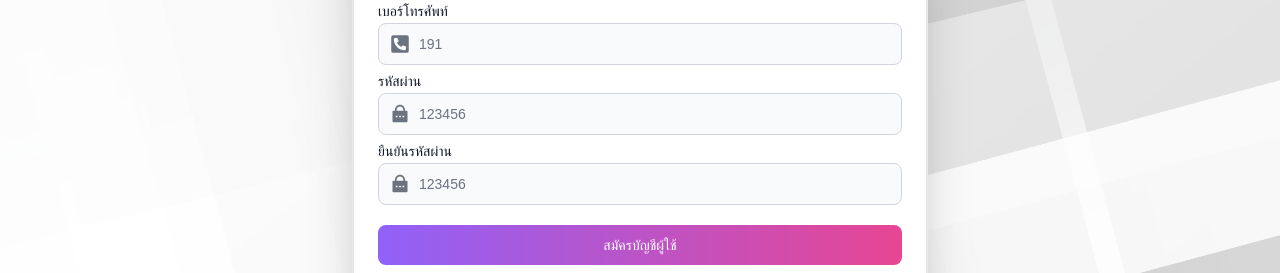
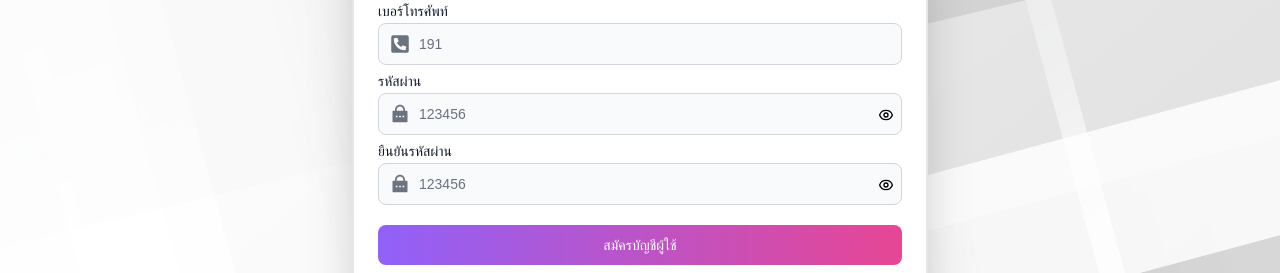
Before and after one commit to patt502090/HighLearnHub, a React (Create React App) app in the folder frontend/: page /registerAccount in a window 1280 px wide. Shown: the part 385-658 px from the top of the page. Built offline with nearby package versions, Linux system fonts and the light colour scheme.

Commit message:
Add PasswordVisibility on register page

```diff
--- a/frontend/src/pages/RegisterAccountPage.js
+++ b/frontend/src/pages/RegisterAccountPage.js
@@ -10,11 +10,16 @@ import { ContextProvider } from "../context/Auth.context";
 import { FaPhoneSquareAlt } from "react-icons/fa";
 import toast, { Toaster } from "react-hot-toast";
 import { Helmet } from "react-helmet";
+import { FaRegEyeSlash } from "react-icons/fa";
+import { HiOutlineEye } from "react-icons/hi";
 
 export default function RegisterAccountPage() {
   const [loading, setLoading] = useState(false);
   const [submitEnabled, setSubmitEnabled] = useState(true);
   const [passwordError, setPasswordError] = useState(false);
+  const [showPassword, setShowPassword] = useState(false);
+  const [showPassword1, setShowPassword1] = useState(false);
+
   const [formData, setFormData] = useState({
     first_name: "",
     last_name: "",
@@ -33,6 +38,16 @@ export default function RegisterAccountPage() {
       ...prevData,
       [name]: value,
     }));
+  };
+
+  const togglePasswordVisibility = (e) => {
+    e.preventDefault();
+    setShowPassword(!showPassword);
+  };
+
+  const togglePasswordVisibility1 = (e) => {
+    e.preventDefault();
+    setShowPassword(!showPassword);
   };
 
   const handleLogin = () => {
@@ -171,11 +186,11 @@ export default function RegisterAccountPage() {
               />
             </div>
 
-            <div className="w-full">
+            <div className="w-full relative">
               <Label htmlFor="password" value="รหัสผ่าน" />
               <TextInput
                 id="password"
-                type="password"
+                type={showPassword ? "text" : "password"}
                 icon={RiLockPasswordFill}
                 placeholder="123456"
                 name="password"
@@ -183,12 +198,18 @@ export default function RegisterAccountPage() {
                 onChange={handleChange}
                 required
               />
+              <button
+                className="absolute top-[2.85rem] right-2 transform -translate-y-1/2 focus:outline-none"
+                onClick={togglePasswordVisibility}
+              >
+                {showPassword ? <FaRegEyeSlash /> : <HiOutlineEye />}
+              </button>
             </div>
-            <div className="w-full">
+            <div className="w-full relative">
               <Label htmlFor="confirmPassword" value="ยืนยันรหัสผ่าน" />
               <TextInput
                 id="confirmPassword"
-                type="password"
+                type={showPassword1 ? "text" : "password"}
                 icon={RiLockPasswordFill}
                 placeholder="123456"
                 name="confirmPassword"
@@ -196,6 +217,13 @@ export default function RegisterAccountPage() {
                 onChange={handleChange}
                 required
               />
+              <button
+                className="absolute top-[2.85rem] right-2 transform -translate-y-1/2 focus:outline-none"
+                onClick={togglePasswordVisibility1}
+              >
+                {showPassword ? <FaRegEyeSlash /> : <HiOutlineEye />}
+              </button>
+
             </div>
 
             {passwordError && (
```
